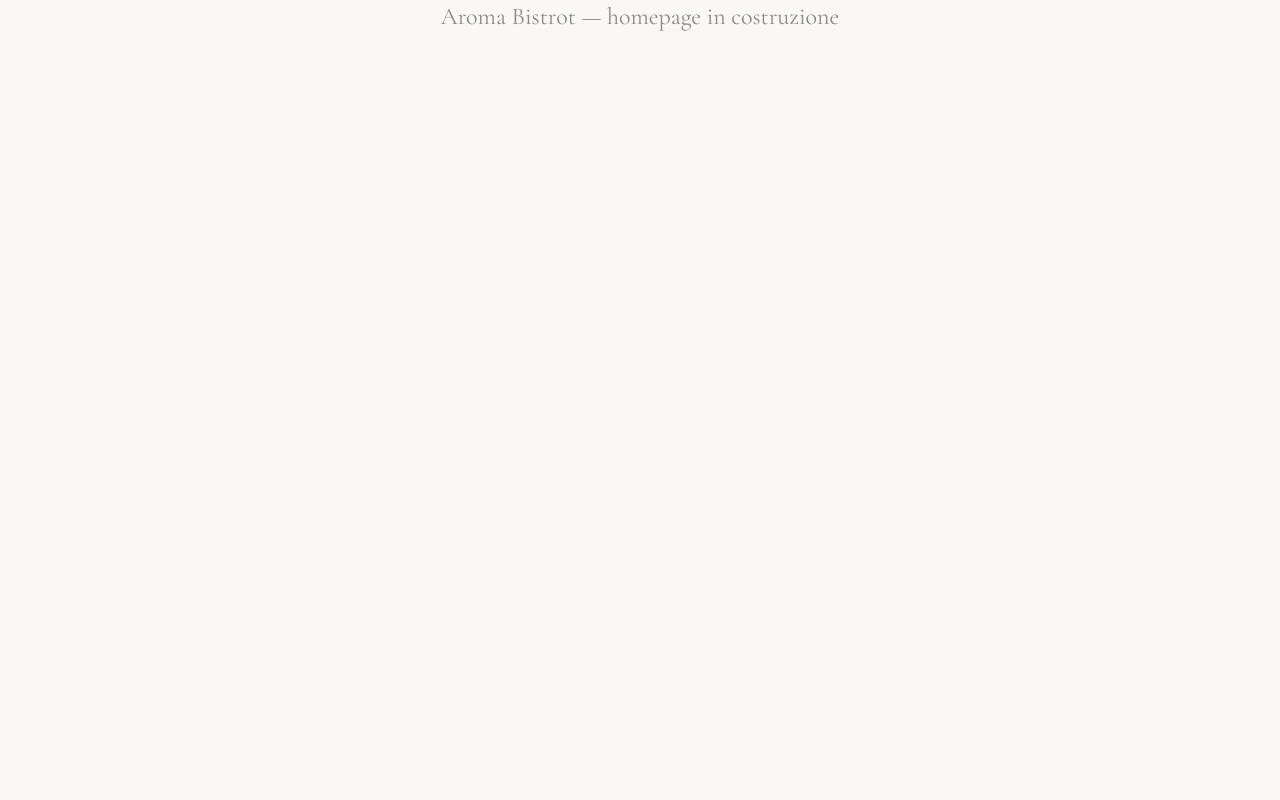
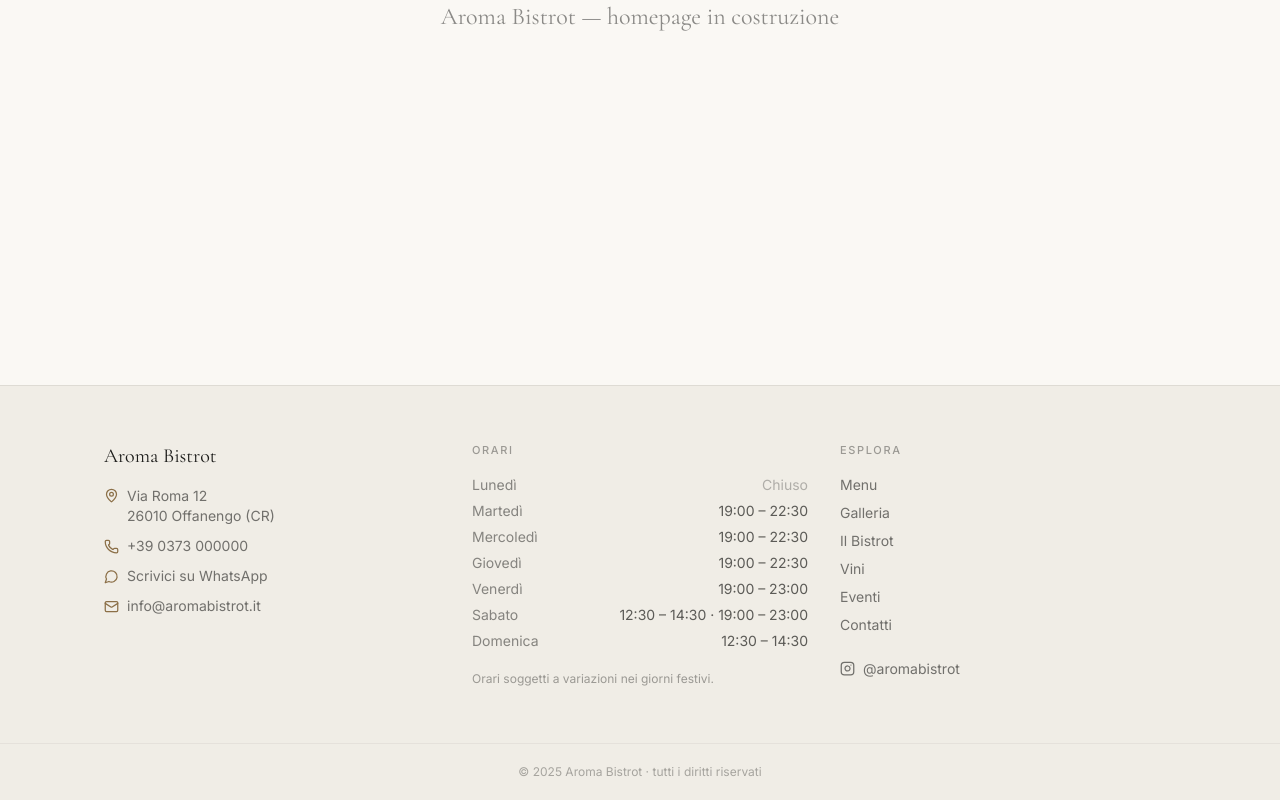
Before and after one commit to fedefacco/AromaBistrotSito, a Next.js app: page / in a window 1280 px wide. Shown: the part 415-1215 px from the top of the page. Before the commit the page ends 800 px from the top, so only its background shows below. Built offline with nearby package versions, Linux system fonts and the light colour scheme.

Commit message:
TASK-007: Footer — tre colonne, orari, recapiti, link, copyright
Co-Authored-By: Claude Sonnet 4.6 <noreply@anthropic.com>

```diff
--- a/app/layout.tsx
+++ b/app/layout.tsx
@@ -2,6 +2,7 @@ import type { Metadata } from 'next'
 import { Cormorant_Garamond, Inter } from 'next/font/google'
 import '@/styles/globals.css'
 import Navbar from '@/components/layout/Navbar'
+import Footer from '@/components/layout/Footer'
 
 const cormorant = Cormorant_Garamond({
   subsets: ['latin'],
@@ -36,6 +37,7 @@ export default function RootLayout({ children }: { children: React.ReactNode })
       <body className="bg-background text-foreground font-sans antialiased">
         <Navbar />
         {children}
+        <Footer />
       </body>
     </html>
   )
--- a/components/layout/Footer.tsx
+++ b/components/layout/Footer.tsx
@@ -1 +1,121 @@
-// Footer globale
+import Link from 'next/link'
+import { Instagram, Phone, MessageCircle, Mail, MapPin } from 'lucide-react'
+
+const orari = [
+  { giorno: 'Lunedì',    orario: 'Chiuso' },
+  { giorno: 'Martedì',   orario: '19:00 – 22:30' },
+  { giorno: 'Mercoledì', orario: '19:00 – 22:30' },
+  { giorno: 'Giovedì',   orario: '19:00 – 22:30' },
+  { giorno: 'Venerdì',   orario: '19:00 – 23:00' },
+  { giorno: 'Sabato',    orario: '12:30 – 14:30 · 19:00 – 23:00' },
+  { giorno: 'Domenica',  orario: '12:30 – 14:30' },
+]
+
+const paginePrincipali = [
+  { href: '/menu',       label: 'Menu' },
+  { href: '/galleria',   label: 'Galleria' },
+  { href: '/il-bistrot', label: 'Il Bistrot' },
+  { href: '/vini',       label: 'Vini' },
+  { href: '/eventi',     label: 'Eventi' },
+  { href: '/contatti',   label: 'Contatti' },
+]
+
+export default function Footer() {
+  return (
+    <footer className="bg-[#F0EDE6] border-t border-border">
+      <div className="mx-auto max-w-6xl px-6 md:px-10 py-14 grid grid-cols-1 md:grid-cols-3 gap-12 md:gap-8">
+
+        {/* Colonna 1 — Recapiti */}
+        <div className="space-y-4">
+          <p className="font-serif text-xl text-foreground">Aroma Bistrot</p>
+          <ul className="space-y-2.5 text-sm text-foreground/60">
+            <li className="flex items-start gap-2">
+              <MapPin size={15} className="mt-0.5 shrink-0 text-accent" />
+              <span>Via Roma 12<br />26010 Offanengo (CR)</span>
+            </li>
+            <li>
+              <a
+                href="tel:+390373000000"
+                className="flex items-center gap-2 hover:text-accent transition-colors duration-200"
+              >
+                <Phone size={15} className="shrink-0 text-accent" />
+                +39 0373 000000
+              </a>
+            </li>
+            <li>
+              <a
+                href="https://wa.me/393000000000"
+                target="_blank"
+                rel="noopener noreferrer"
+                className="flex items-center gap-2 hover:text-accent transition-colors duration-200"
+              >
+                <MessageCircle size={15} className="shrink-0 text-accent" />
+                Scrivici su WhatsApp
+              </a>
+            </li>
+            <li>
+              <a
+                href="mailto:info@aromabistrot.it"
+                className="flex items-center gap-2 hover:text-accent transition-colors duration-200"
+              >
+                <Mail size={15} className="shrink-0 text-accent" />
+                info@aromabistrot.it
+              </a>
+            </li>
+          </ul>
+        </div>
+
+        {/* Colonna 2 — Orari */}
+        <div className="space-y-4">
+          <p className="tracking-label text-foreground/40">Orari</p>
+          <ul className="space-y-1.5 text-sm">
+            {orari.map(({ giorno, orario }) => (
+              <li key={giorno} className="flex justify-between gap-4">
+                <span className="text-foreground/50">{giorno}</span>
+                <span className={orario === 'Chiuso' ? 'text-foreground/30' : 'text-foreground/70'}>
+                  {orario}
+                </span>
+              </li>
+            ))}
+          </ul>
+          <p className="text-xs text-foreground/40 pt-1">
+            Orari soggetti a variazioni nei giorni festivi.
+          </p>
+        </div>
+
+        {/* Colonna 3 — Link e social */}
+        <div className="space-y-4">
+          <p className="tracking-label text-foreground/40">Esplora</p>
+          <ul className="space-y-2 text-sm">
+            {paginePrincipali.map(({ href, label }) => (
+              <li key={href}>
+                <Link
+                  href={href}
+                  className="text-foreground/60 hover:text-accent transition-colors duration-200"
+                >
+                  {label}
+                </Link>
+              </li>
+            ))}
+          </ul>
+          <a
+            href="https://instagram.com/aromabistrot"
+            target="_blank"
+            rel="noopener noreferrer"
+            className="inline-flex items-center gap-2 text-sm text-foreground/60 hover:text-accent transition-colors duration-200 pt-2"
+          >
+            <Instagram size={15} />
+            @aromabistrot
+          </a>
+        </div>
+      </div>
+
+      {/* Copyright */}
+      <div className="border-t border-border/60 py-5 text-center">
+        <p className="text-xs text-foreground/35">
+          © 2025 Aroma Bistrot · tutti i diritti riservati
+        </p>
+      </div>
+    </footer>
+  )
+}
```
